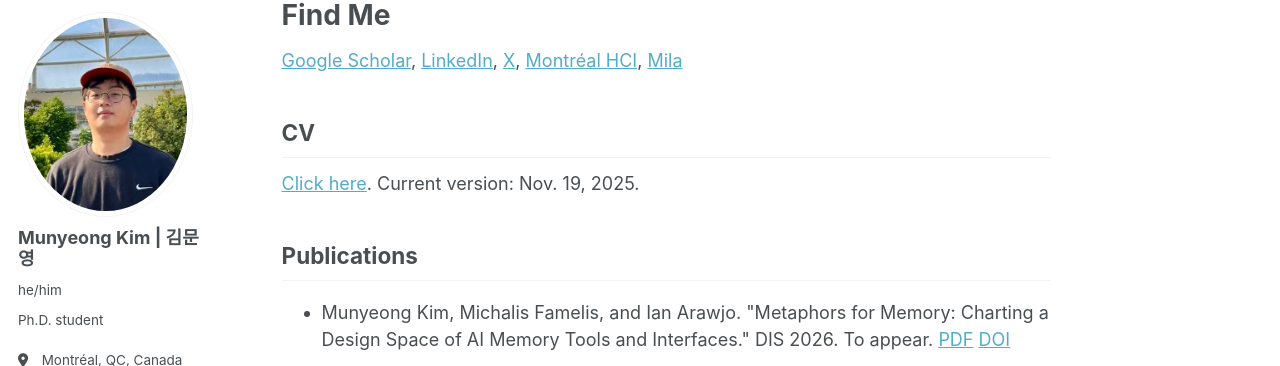
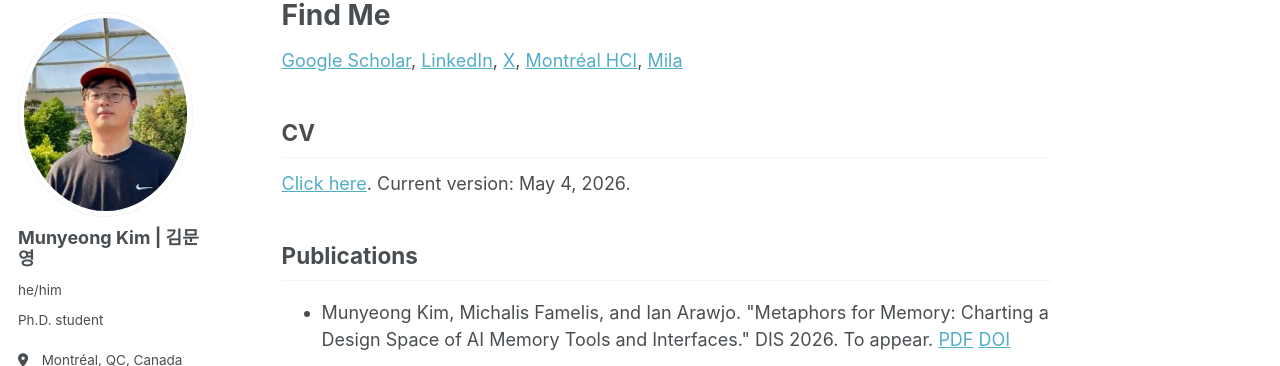
Before and after one commit to MunyeongKim/munyeongkim.github.io, a Jekyll site: the page built from _pages/about.md, in a window 1280 px wide and 900 px high, scrolled down 389 px. Shown: the part 87-453 px from the top of the window. Built offline with Jekyll 4.4.1, drawn with Linux system fonts in a browser that asks for light colours; some web fonts are replaced; a script that is not in the unit is left out.

Commit message:
Update CV

```diff
--- a/_pages/about.md
+++ b/_pages/about.md
@@ -23,7 +23,7 @@ Find Me
 
 <section id="cv">
   <h2>CV</h2>
-  <p><a href="/files/Munyeong_Kim_CV_251119.pdf" target="_blank" rel="noopener noreferrer">Click here</a>. Current version: Nov. 19, 2025.</p>
+  <p><a href="/files/Munyeong_Kim_CV_260504.pdf" target="_blank" rel="noopener noreferrer">Click here</a>. Current version: May 4, 2026.</p>
 </section>
 
 <section id="publications">
```
Also changed, not shown: 1 other file.
